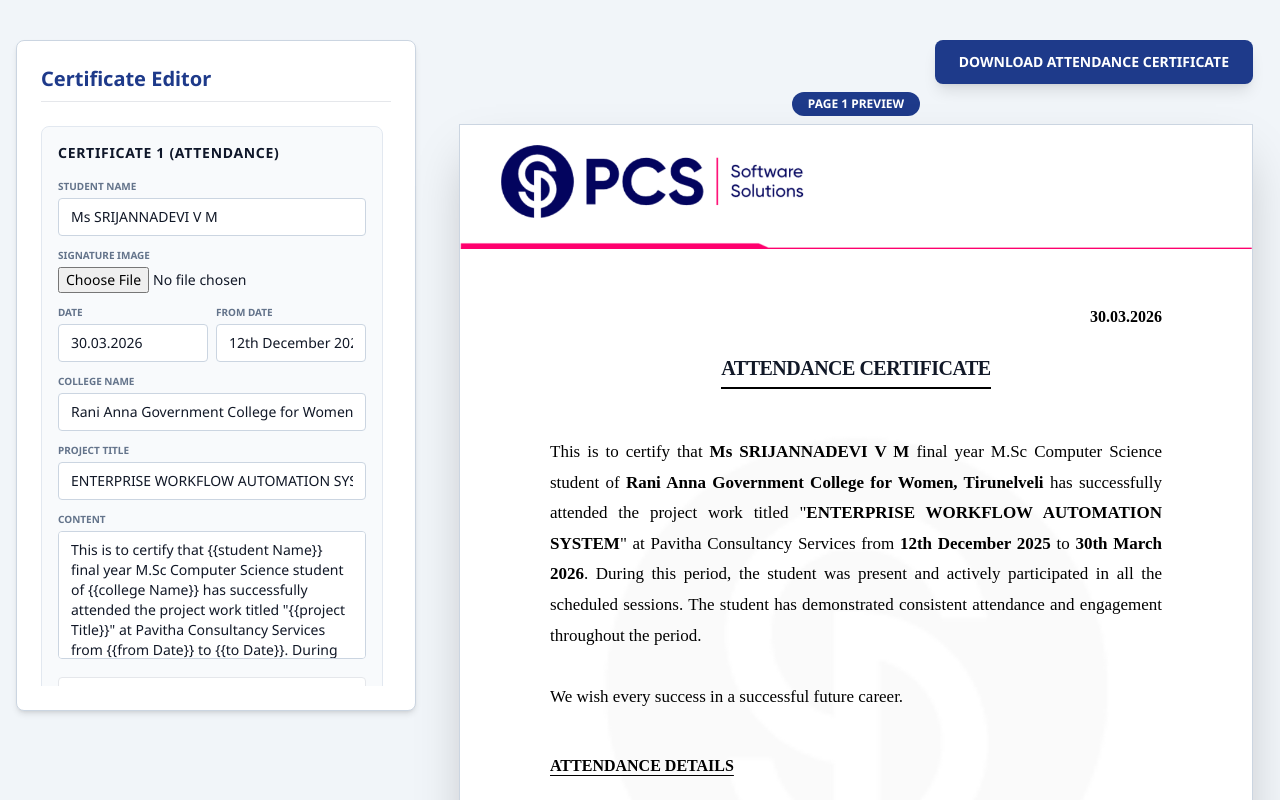
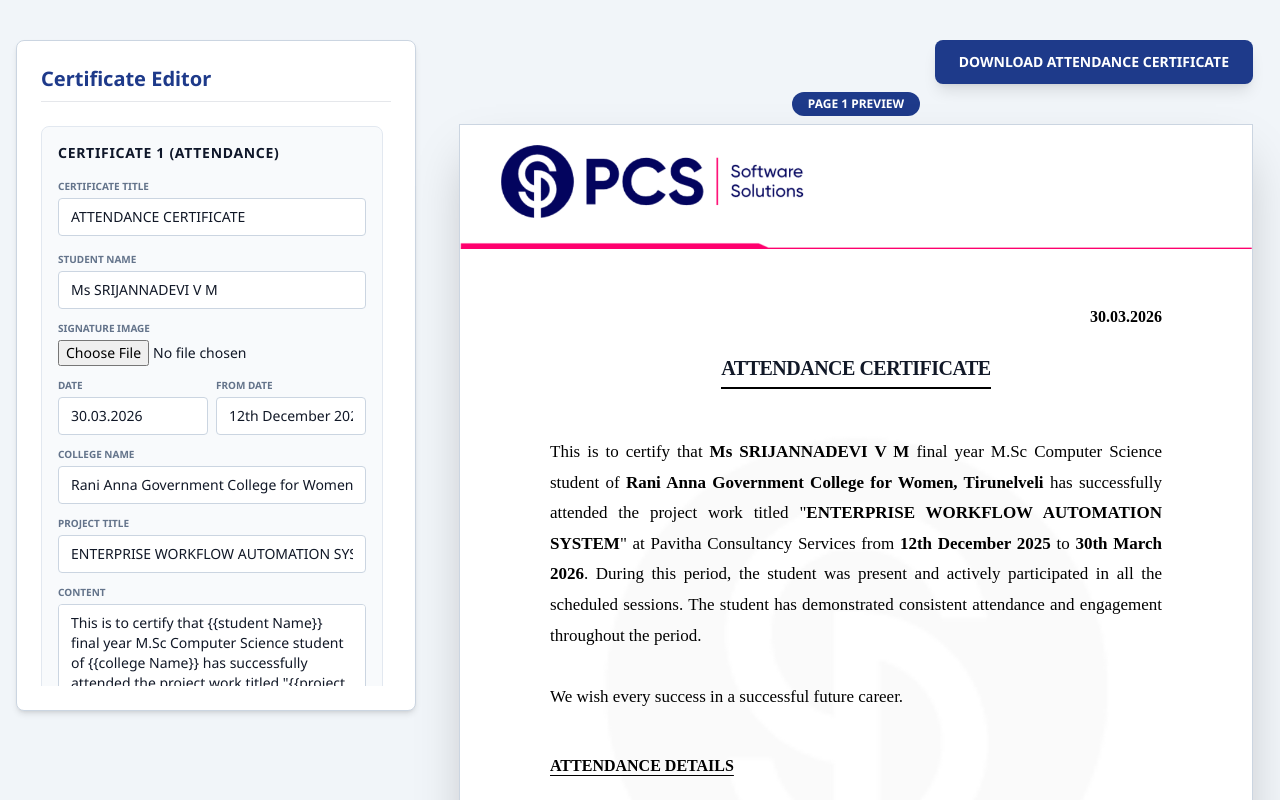
Before and after one commit to Mathavik/Attendance-Certificate, a React (Create React App) app in the folder frontend/: page / in a window 1280 px wide. Shown: the top 800 px of the page. Built offline with nearby package versions, Linux system fonts and the light colour scheme; a web font is replaced by a local one.

Commit message:
changes project title

```diff
--- a/frontend/src/App.tsx
+++ b/frontend/src/App.tsx
@@ -38,12 +38,14 @@ const defaultFields: CertificateFields = {
 };
 
 const defaultPages: CertificateFields[] = [
-  { ...defaultFields },
+  {
+    ...defaultFields,
+    certificateTitle: 'ATTENDANCE CERTIFICATE',
+  },
   {
     ...defaultFields,
     certificateTitle: 'PROJECT COMPLETION CERTIFICATE',
-    certificateContent:
-      `This is to certify that {{student Name}}, a student of {{college Name}} in M.Sc Computer Science, has successfully completed the project titled "{{project Title}}" under the guidance of PCS Software Solutions from {{from Date}} to {{to Date}}. The performance during this period was found to be satisfactory.
+    certificateContent: `This is to certify that {{student Name}}, a student of {{college Name}} in M.Sc Computer Science, has successfully completed the project titled "{{project Title}}" under the guidance of PCS Software Solutions from {{from Date}} to {{to Date}}. The performance during this period was found to be satisfactory.
 
 We wish the student all the best in all future endeavours.`
   }
@@ -120,6 +122,16 @@ const App: React.FC = () => {
                     <h3 className="text-sm font-bold text-slate-900 uppercase tracking-wider">
                       Certificate {index + 1} ({page.certificateTitle.split(' ')[0]})
                     </h3>
+                    <div>
+  <label className="block text-[10px] font-bold text-slate-500 uppercase">
+    Certificate Title
+  </label>
+  <input
+    value={page.certificateTitle}
+    onChange={(e) => handleChange(index, 'certificateTitle', e.target.value)}
+    className="mt-1 w-full rounded border border-slate-300 px-3 py-2 text-sm"
+  />
+</div>
 
                     <div className="grid gap-3">
                       <div>
```
